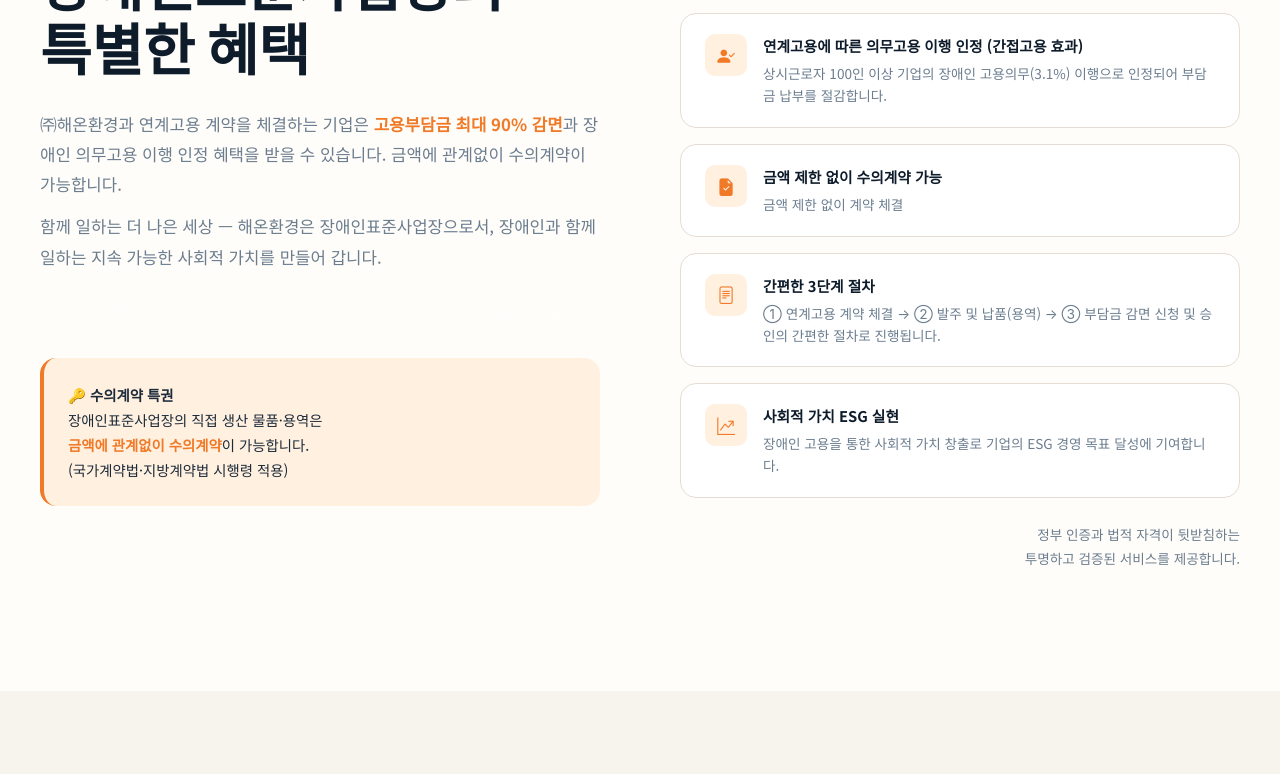
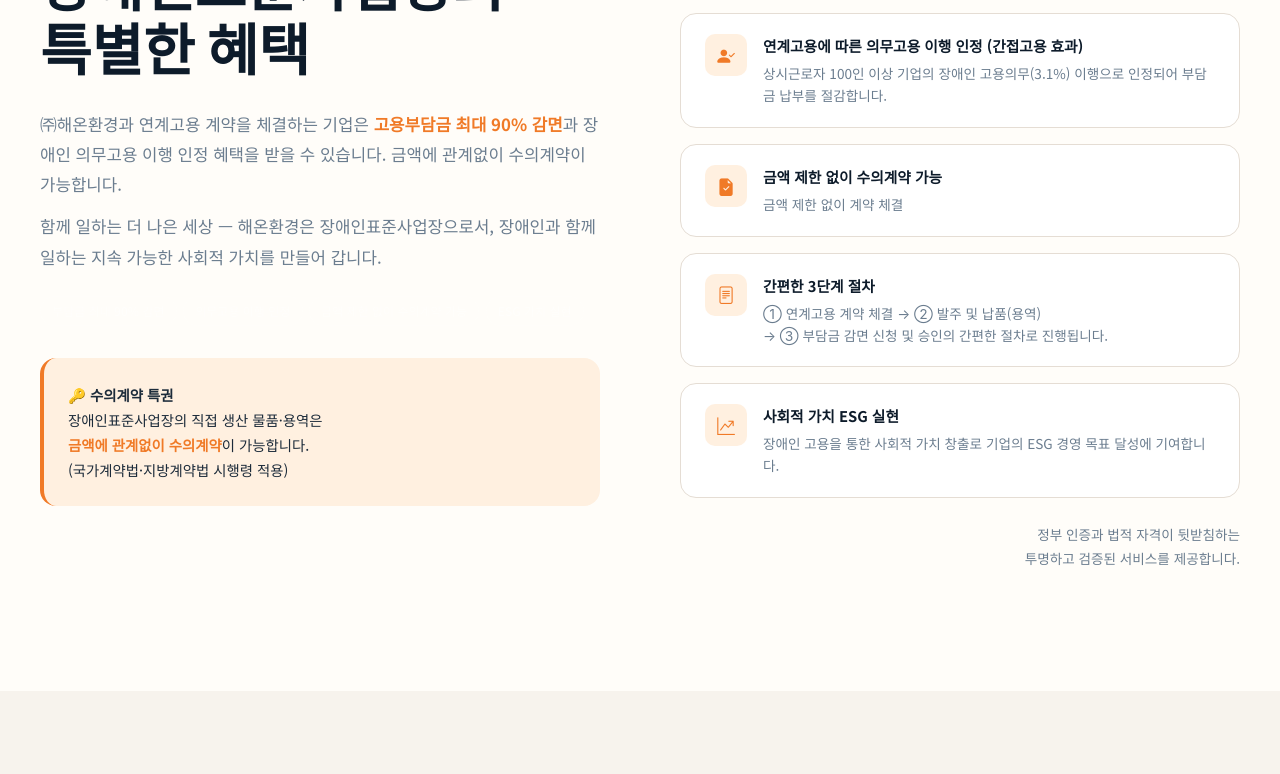
Before and after one commit to sanghoon00/haeon, a plain HTML site: page index.html in a window 1280 px wide. Shown: the part 1392-2166 px from the top of the page. Drawn offline with nearby package versions, Linux system fonts and the light colour scheme.

Commit message:
3단계 절차 문구 ③ 앞 줄바꿈
Co-Authored-By: Claude Opus 5.5 <noreply@anthropic.com>
Claude-Session: https://claude.ai/code/session_01J37DFKcNZcUeAJwFxFtDBK

```diff
--- a/index.html
+++ b/index.html
@@ -788,7 +788,7 @@
                 <div class="benefit-icon"><i class="bi bi-file-text"></i></div>
                 <div class="benefit-text">
                   <h5>간편한 3단계 절차</h5>
-                  <p>① 연계고용 계약 체결 → ② 발주 및 납품(용역) → ③ 부담금 감면 신청 및 승인의 간편한 절차로 진행됩니다.</p>
+                  <p>① 연계고용 계약 체결 → ② 발주 및 납품(용역)<br>→ ③ 부담금 감면 신청 및 승인의 간편한 절차로 진행됩니다.</p>
                 </div>
               </div>
               <div class="benefit-item">
```
